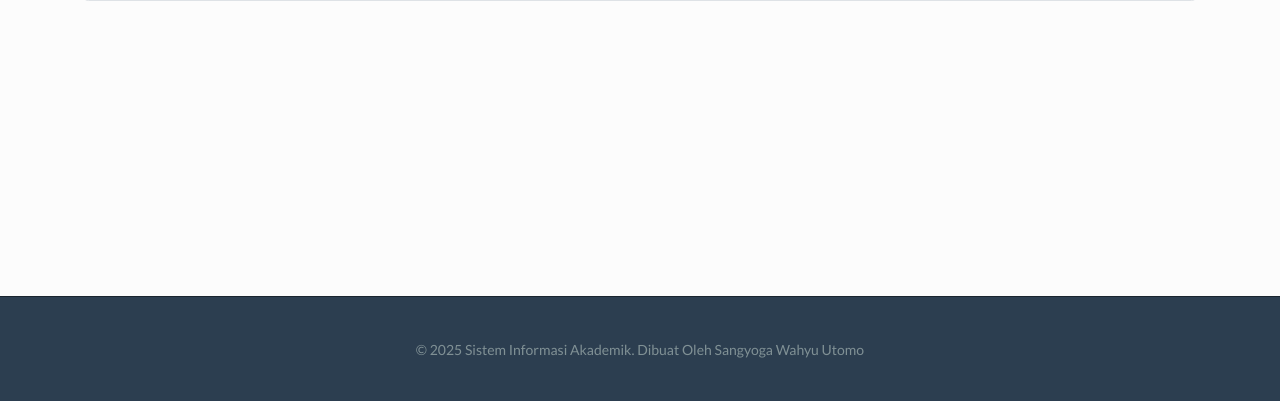
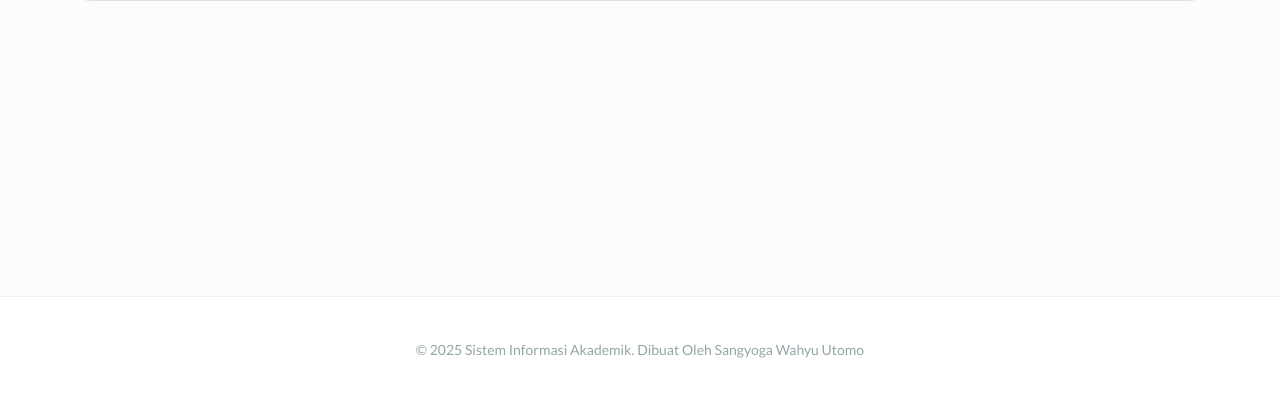
Before and after one commit to sangyoga28/akademik_web, a Flask app: page /krs in a window 1280 px wide. Shown: the part 399-800 px from the top of the page. Run offline with Flask 3, Linux system fonts and the light colour scheme; the visitor is signed in with stand-in values (Sample User, id 1); data that the repository does not hold is empty; some libraries are stand-ins or nearby versions.

Commit message:
UI: Change footer background color to white

```diff
--- a/static/css/style.css
+++ b/static/css/style.css
@@ -109,15 +109,16 @@ body {
 
 /* 7. Footer */
 .main-footer {
-    background: #2c3e50;
-    color: #ecf0f1;
+    background: white;
+    color: #7b8a8b;
+    /* Using Flatly secondary text color */
     padding: 2.5rem 0;
     margin-top: auto;
-    border-top: 1px solid #1a252f;
+    border-top: 1px solid #ecf0f1;
 }
 
 .main-footer small {
-    opacity: 0.8;
+    opacity: 1;
 }
 
 /* 8. Accessibility: Focus States */
```
